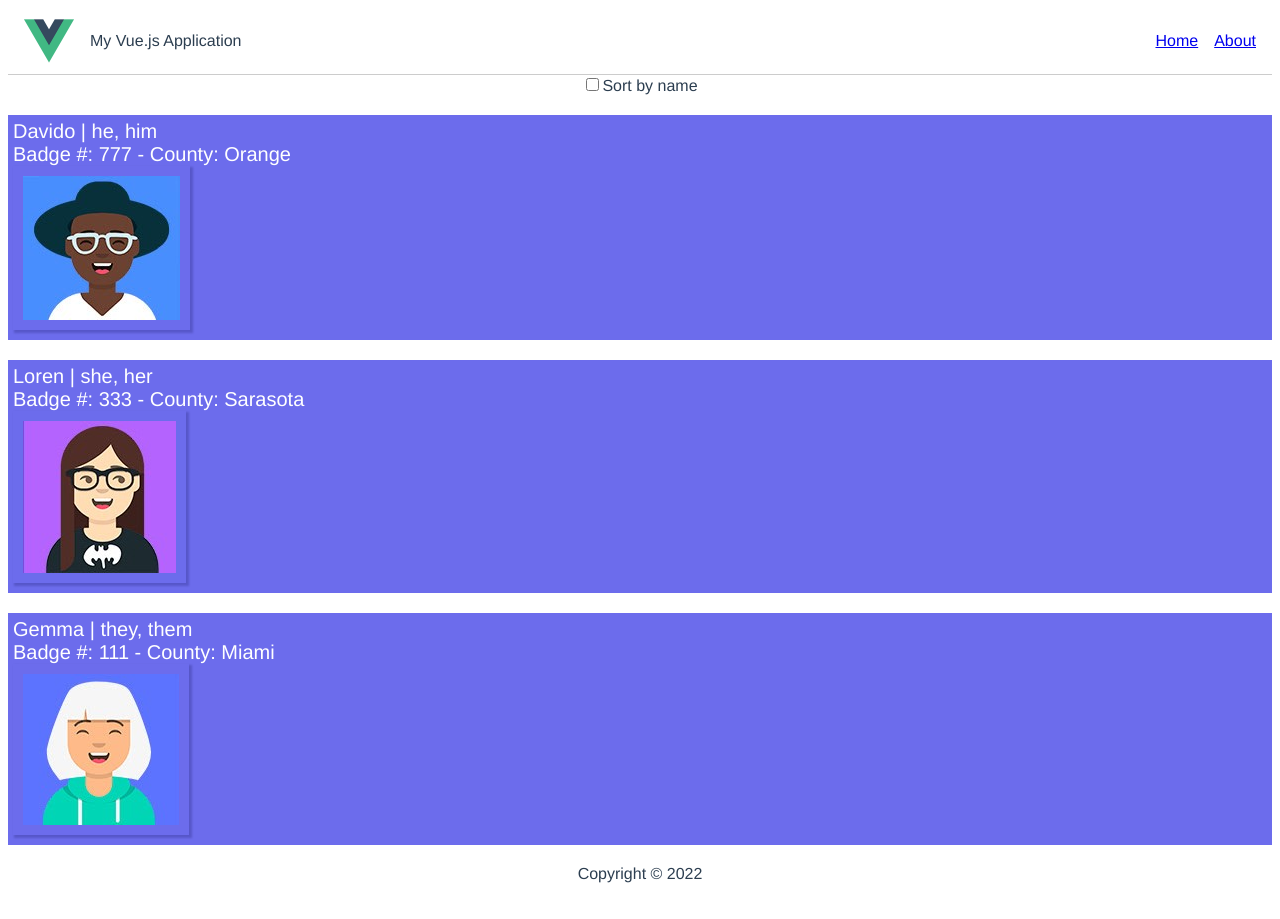
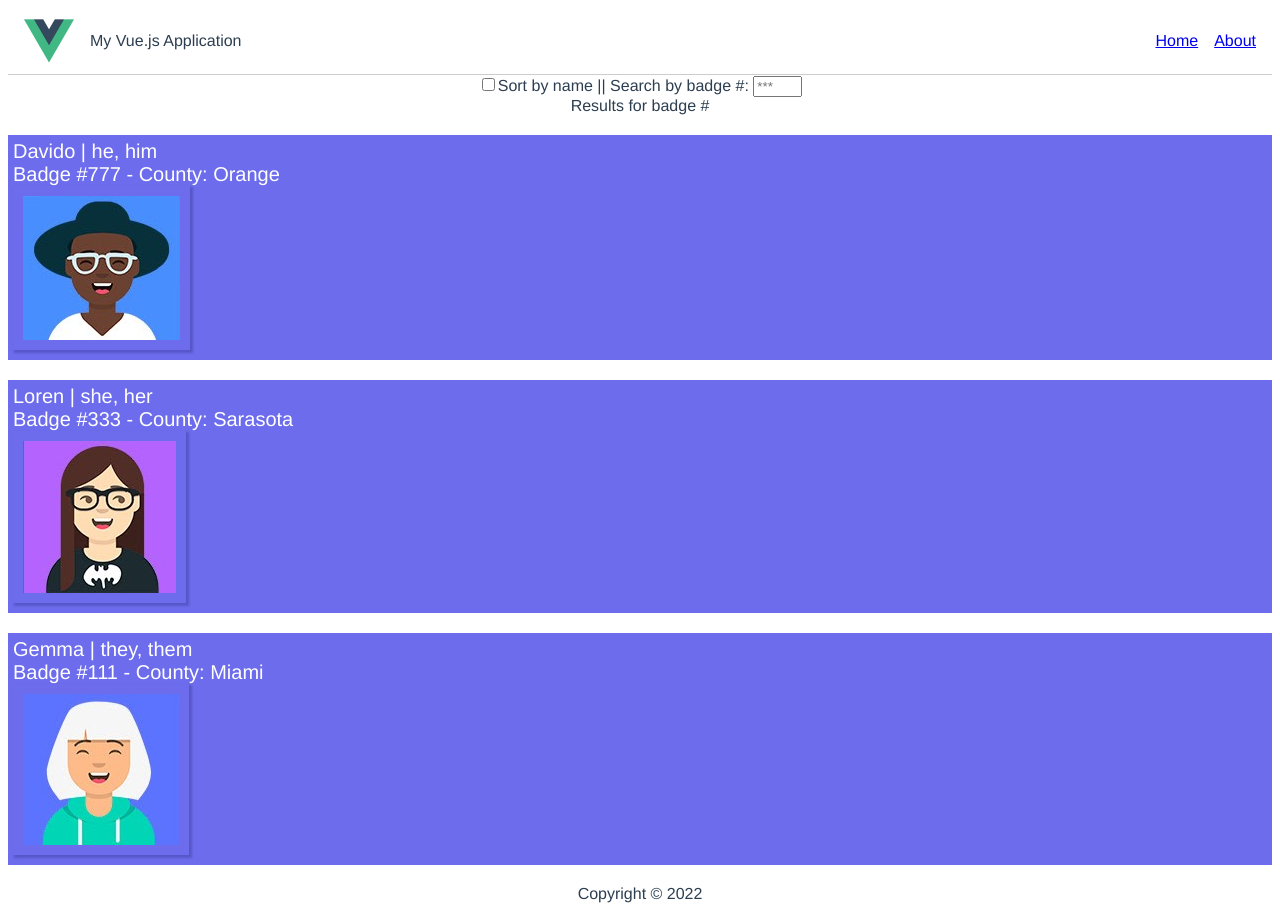
Before and after one commit to lorenhicks/vue3-prototyping, a Vue app: page / in a window 1280 px wide. Built offline with nearby package versions, Linux system fonts and the light colour scheme.

Commit message:
Filtering added by badge number for search algorithm

```diff
--- a/src/components/AppBody.vue
+++ b/src/components/AppBody.vue
@@ -1,15 +1,21 @@
 <template>
   <span><input type="checkbox" id="name-checkbox" @click="this.$store.state.sortName = !this.$store.state.sortName" >
   <label for="name-checkbox">Sort by name</label></span>
+  ||
+  <span>Search by badge #: <input v-model="this.$store.state.badge" placeholder="***" size="3" maxlength="3" /></span>
+  <br />
+  <div>
+    Results for badge #{{ this.$store.state.badge }}
+  </div>
   <div v-if="this.$store.state.sortName === false">
     <ul v-for="(volunteer, v) in this.$store.state.volunteers" :key="v" @mouseover="this.$store.state.hover = true"
     @mouseleave="this.$store.state.hover = false" class="list-format flex-container">
-        <li>
+        <li :style="this.$store.state.badge.length < 3 || volunteer.id === this.$store.state.badge ? 'display: block' : 'display: none'">
           <div>
           {{ volunteer.name }} | {{ volunteer.pronouns }}
           </div>
           <div>
-            Badge #: {{ volunteer.id }} - County: {{ volunteer.county }}
+            Badge #{{ volunteer.id }} - County: {{ volunteer.county }}
           </div>
           <img alt="Profile Photo" :src="require('@/assets/' + volunteer.name.toLowerCase() + '.jpg')" class="profile-styling">
     <span v-if="this.$store.state.hover" class="active-style"> Status: {{ volunteer.active.toUpperCase() }}</span>
@@ -25,7 +31,7 @@
         {{ volunteer.name }} | {{ volunteer.pronouns }}
         </div>
         <div>
-          Badge #: {{ volunteer.id }} - County: {{ volunteer.county }}
+          Badge #{{ volunteer.id }} - County: {{ volunteer.county }}
         </div>
         <img alt="Profile Photo" :src="require('@/assets/' + volunteer.name.toLowerCase() + '.jpg')" class="profile-styling">
         <span v-if="this.$store.state.hover" class="active-style"> Status: {{ volunteer.active.toUpperCase() }}</span>
--- a/src/store/index.ts
+++ b/src/store/index.ts
@@ -3,6 +3,7 @@ import { createStore } from 'vuex'
 export default createStore({
   state: {
     count: 0,
+    badge: '',
     hover: false,
     sortName: false,
     volunteers: [
```
